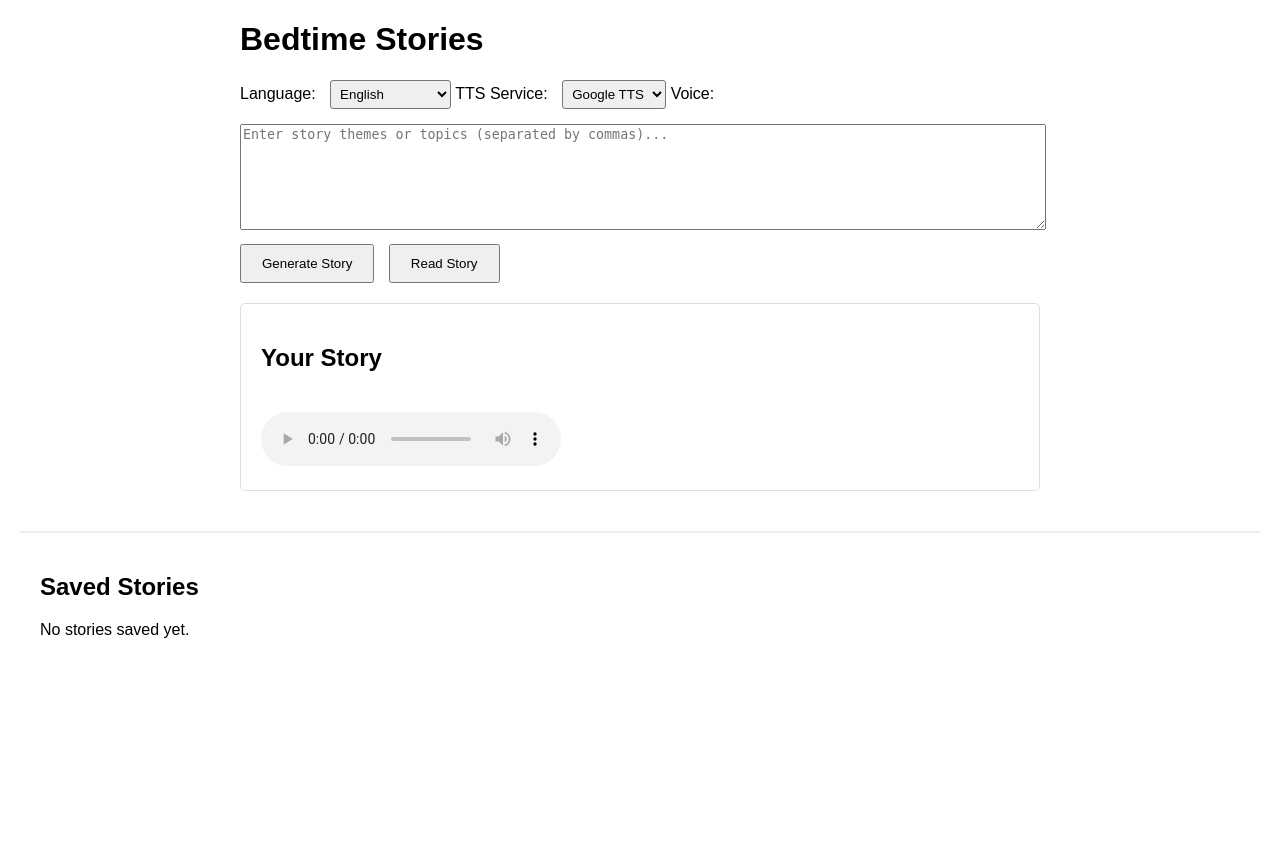
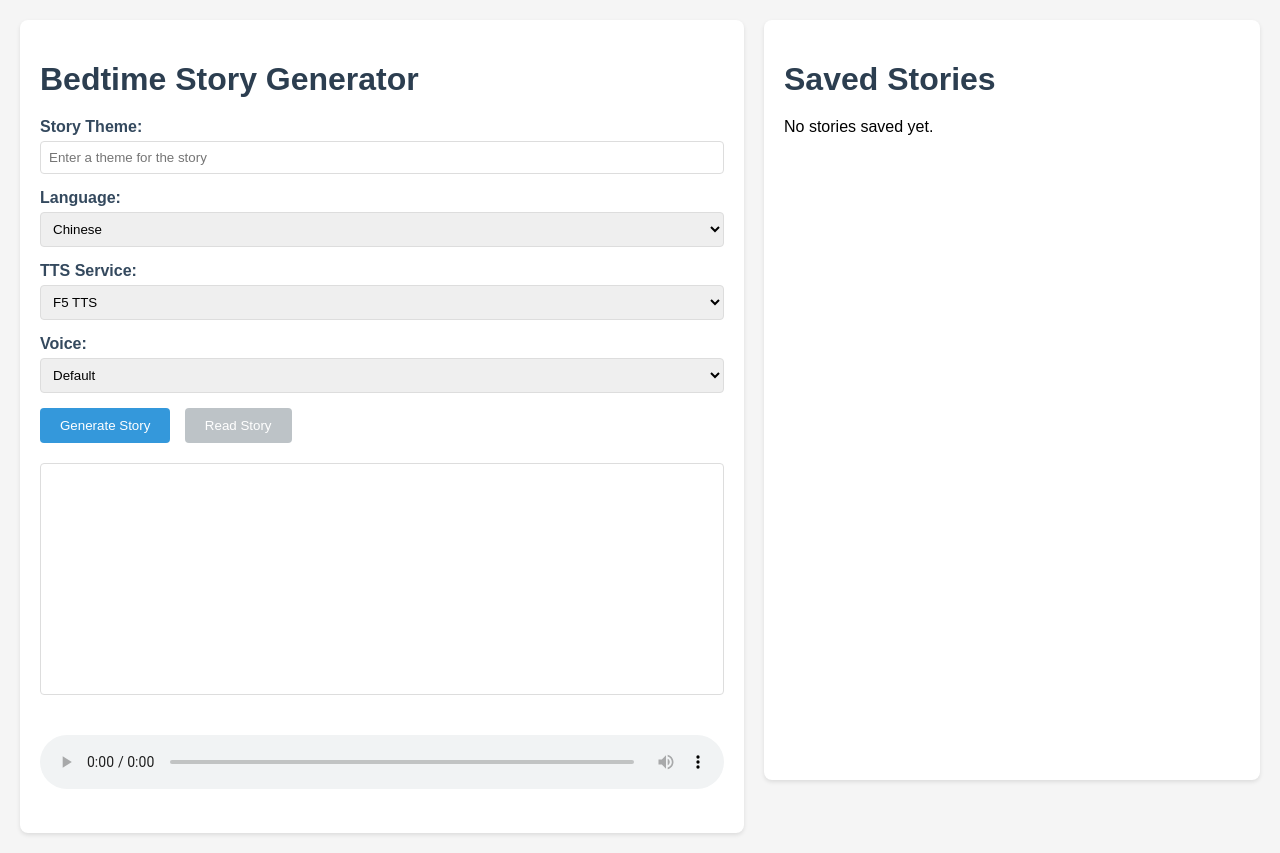
Before and after one commit to ldy5413/bedtime-story, a Flask app: page / in a window 1280 px wide. Before the commit the page ends 638 px from the top, so only its background shows below. Run offline with Flask 3, Linux system fonts and the light colour scheme; data that the repository does not hold is empty.

Commit message:
Refactor index.html layout and styles for Bedtime Story Generator; enhance user interface with left and right panels for story generation and saved stories. Update input fields, buttons, and story display elements for improved usability and aesthetics. Implement responsive design adjustments and add hover effects for story cards.

```diff
--- a/templates/index.html
+++ b/templates/index.html
@@ -1,127 +1,179 @@
 <!DOCTYPE html>
-<html lang="en">
+<html>
 <head>
-    <meta charset="UTF-8">
-    <meta name="viewport" content="width=device-width, initial-scale=1.0">
-    <title>Bedtime Stories</title>
+    <title>Bedtime Story Generator</title>
     <style>
         body {
             font-family: Arial, sans-serif;
-            margin: 20px;
+            margin: 0;
+            padding: 20px;
+            background-color: #f5f5f5;
         }
+
         .container {
-            max-width: 800px;
+            display: flex;
+            gap: 20px;
+            max-width: 1400px;
             margin: 0 auto;
         }
-        textarea {
-            width: 100%;
-            height: 100px;
-            margin-bottom: 10px;
-        }
-        button {
-            padding: 10px 20px;
-            margin-right: 10px;
-            cursor: pointer;
-        }
-        .story-container {
-            margin-top: 20px;
+
+        .left-panel, .right-panel {
+            background: white;
             padding: 20px;
-            border: 1px solid #ddd;
-            border-radius: 5px;
+            border-radius: 8px;
+            box-shadow: 0 2px 4px rgba(0,0,0,0.1);
         }
 
-        .story-list {
-            margin-top: 40px;
-            padding: 20px;
-            border-top: 2px solid #eee;
+        .left-panel {
+            flex: 3;
+            min-width: 600px;
         }
 
-        .story-item {
-            margin: 15px 0;
-            padding: 15px;
-            border: 1px solid #eee;
-            border-radius: 5px;
-            background-color: #f9f9f9;
+        .right-panel {
+            flex: 2;
+            min-width: 400px;
+            max-height: 90vh;
+            overflow-y: auto;
         }
 
-        .story-item h3 {
-            margin-top: 0;
-            color: #333;
+        h1 {
+            color: #2c3e50;
+            margin-bottom: 20px;
         }
 
-        .story-item p {
-            color: #666;
-            margin-bottom: 10px;
-        }
-
-        .read-story-btn {
-            padding: 5px 10px;
-            background-color: #4CAF50;
-            color: white;
-            border: none;
-            border-radius: 3px;
-            cursor: pointer;
-        }
-
-        .read-story-btn:hover {
-            background-color: #45a049;
-        }
-
-        .language-select {
+        .input-group {
             margin-bottom: 15px;
         }
 
-        .language-select label {
+        label {
+            display: block;
+            margin-bottom: 5px;
+            color: #34495e;
+            font-weight: bold;
+        }
+
+        input[type="text"], select {
+            width: 100%;
+            padding: 8px;
+            border: 1px solid #ddd;
+            border-radius: 4px;
+            box-sizing: border-box;
+        }
+
+        button {
+            background-color: #3498db;
+            color: white;
+            padding: 10px 20px;
+            border: none;
+            border-radius: 4px;
+            cursor: pointer;
+            transition: background-color 0.3s;
             margin-right: 10px;
         }
 
-        .language-select select {
-            padding: 5px;
-            border-radius: 3px;
+        button:hover {
+            background-color: #2980b9;
         }
 
-        .disabled {
-            opacity: 0.6;
+        button:disabled {
+            background-color: #bdc3c7;
             cursor: not-allowed;
+        }
+
+        #storyOutput {
+            margin: 20px 0;
+            padding: 15px;
+            border: 1px solid #ddd;
+            border-radius: 4px;
+            min-height: 200px;
+            background-color: #fff;
+            white-space: pre-wrap;
+        }
+
+        #audioPlayer {
+            width: 100%;
+            margin: 20px 0;
+        }
+
+        .story-card {
+            padding: 15px;
+            border: 1px solid #ddd;
+            border-radius: 4px;
+            margin-bottom: 15px;
+            background-color: white;
+            transition: transform 0.2s;
+        }
+
+        .story-card:hover {
+            transform: translateY(-2px);
+            box-shadow: 0 4px 8px rgba(0,0,0,0.1);
+        }
+
+        .story-card h3 {
+            margin: 0 0 10px 0;
+            color: #2c3e50;
+        }
+
+        .story-preview {
+            color: #666;
+            margin-bottom: 10px;
+            line-height: 1.5;
+        }
+
+        .story-actions {
+            display: flex;
+            gap: 10px;
+        }
+
+        .story-actions button {
+            padding: 5px 15px;
+            font-size: 0.9em;
         }
     </style>
 </head>
 <body>
     <div class="container">
-        <h1>Bedtime Stories</h1>
-        <div class="controls">
-            <div class="language-select">
+        <!-- Left Panel - Story Generation -->
+        <div class="left-panel">
+            <h1>Bedtime Story Generator</h1>
+            <div class="input-group">
+                <label for="theme">Story Theme:</label>
+                <input type="text" id="theme" placeholder="Enter a theme for the story">
+            </div>
+
+            <div class="input-group">
                 <label for="language">Language:</label>
-                <select id="language" onchange="updateVoiceOptions()">
+                <select id="language">
+                    <option value="zh" selected>Chinese</option>
                     <option value="en">English</option>
-                    <option value="zh">中文 (Chinese)</option>
-                </select>
-
-                <label for="tts-service">TTS Service:</label>
-                <select id="tts-service" onchange="updateVoiceOptions()">
-                    <option value="gtts">Google TTS</option>
-                    <option value="f5tts">F5 TTS</option>
-                </select>
-
-                <label for="voice-profile">Voice:</label>
-                <select id="voice-profile">
-                    <option value="">Default</option>
                 </select>
             </div>
-            <textarea id="theme" placeholder="Enter story themes or topics (separated by commas)..." required></textarea>
-            <button id="generateBtn">Generate Story</button>
-            <button id="readBtn">Read Story</button>
-        </div>
-        <div class="story-container">
-            <h2>Your Story</h2>
-            <div id="storyOutput"></div>
-            <audio id="audioPlayer" controls style="margin-top: 20px;"></audio>
-        </div>
+
+            <div class="input-group">
+                <label for="tts-service">TTS Service:</label>
+                <select id="tts-service">
+                    <option value="f5tts" selected>F5 TTS</option>
+                    <option value="gtts">Google TTS</option>
+                </select>
             </div>
 
-    <div class="story-list">
-        <h2>Saved Stories</h2>
-        <div id="storiesContainer"></div>
+            <div class="input-group">
+                <label for="voice-profile">Voice:</label>
+                <select id="voice-profile"></select>
+            </div>
+
+            <button id="generateBtn">Generate Story</button>
+            <button id="readBtn" disabled>Read Story</button>
+
+            <div id="storyOutput"></div>
+            <audio id="audioPlayer" controls></audio>
+        </div>
+
+        <!-- Right Panel - Saved Stories -->
+        <div class="right-panel">
+            <h1>Saved Stories</h1>
+            <div id="savedStories"></div>
+        </div>
     </div>
 
     <script>
@@ -171,20 +223,35 @@
             try {
                 const response = await fetch('/stories');
                 const data = await response.json();
-                const container = document.getElementById('storiesContainer');
+                const container = document.getElementById('savedStories');
 
                 if (data.stories && data.stories.length > 0) {
                     container.innerHTML = data.stories.map(story => `
-                        <div class="story-item">
+                        <div class="story-card">
                             <h3>${story.theme}</h3>
-                            <p>${story.preview}...</p>
+                            <p class="story-preview">${story.preview}...</p>
+                            <div class="story-actions">
                                 <button class="read-story-btn" data-id="${story.id}">Read</button>
                                 <button class="delete-story-btn" data-id="${story.id}">Delete</button>
                             </div>
+                        </div>
                     `).join('');
-                } else {
-                    container.innerHTML = '<p>No stories saved yet.</p>';
+
+                    // Add event listeners for read buttons
+                    document.querySelectorAll('.read-story-btn').forEach(btn => {
+                        btn.addEventListener('click', async () => {
+                            const storyId = btn.dataset.id;
+                            try {
+                                const response = await fetch(`/stories/${storyId}`);
+                                const data = await response.json();
+                                document.getElementById('storyOutput').textContent = data.story;
+                                document.getElementById('language').value = data.language;
+                                document.getElementById('readBtn').disabled = false;  // Enable read button
+                            } catch (error) {
+                                console.error('Error loading story:', error);
                             }
+                        });
+                    });
 
                     // Add event listeners for delete buttons
                     document.querySelectorAll('.delete-story-btn').forEach(btn => {
@@ -203,6 +270,9 @@
                             }
                         });
                     });
+                } else {
+                    container.innerHTML = '<p>No stories saved yet.</p>';
+                }
             } catch (error) {
                 console.error('Error loading stories:', error);
             }
@@ -281,83 +351,45 @@
         `;
         document.body.insertAdjacentHTML('beforeend', modalHTML);
 
-        async function generateStory(event) {
-            if (event) event.preventDefault();
-
-            const generateBtn = document.getElementById('generateBtn');
-            const storyOutput = document.getElementById('storyOutput');
+        async function generateStory() {
             const theme = document.getElementById('theme').value;
             const language = document.getElementById('language').value;
+            const generateBtn = document.getElementById('generateBtn');
+            const readBtn = document.getElementById('readBtn');
+            const storyOutput = document.getElementById('storyOutput');
 
-            if (!theme.trim()) {
+            if (!theme) {
                 alert('Please enter a theme');
                 return;
             }
 
-            // Disable the generate button
             generateBtn.disabled = true;
-            generateBtn.classList.add('disabled');
-
-            // Clear previous story
-            storyOutput.textContent = '';
+            generateBtn.textContent = 'Generating...';
+            storyOutput.textContent = 'Generating story...';
 
             try {
-                const response = await fetch('/generate', {
+                const response = await fetch('/read', {
                     method: 'POST',
-                    headers: {
-                        'Content-Type': 'application/json',
-                    },
-                    body: JSON.stringify({ theme, language })
+                    headers: { 'Content-Type': 'application/json' },
+                    body: JSON.stringify({
+                        story: theme,
+                        language: language
+                    })
                 });
 
-                if (response.status === 400) {
                 const data = await response.json();
-                    if (data.warning) {
-                        document.getElementById('warningMessage').textContent = data.warning;
-                        document.getElementById('warningModal').style.display = 'block';
-                        return;
-                    }
+                if (data.error) {
+                    throw new Error(data.error);
                 }
 
-                const reader = response.body.getReader();
-                const decoder = new TextDecoder();
-
-                while (true) {
-                    const { value, done } = await reader.read();
-                    if (done) break;
-
-                    const chunk = decoder.decode(value);
-                    const lines = chunk.split('\n');
-
-                    for (const line of lines) {
-                        if (line.startsWith('data: ')) {
-                            try {
-                                const data = JSON.parse(line.slice(6));
-
-                                if (data.chunk) {
-                                    storyOutput.textContent += data.chunk;
-                                }
-
-                                if (data.done) {
-                                    // Story generation is complete
-                                    generateBtn.disabled = false;
-                                    generateBtn.classList.remove('disabled');
-
-                                    // Refresh the stories list
-                                    loadStories();
-                                }
-                            } catch (e) {
-                                console.error('Error parsing JSON:', e);
-                            }
-                        }
-                    }
-                }
+                storyOutput.textContent = data.story;
+                readBtn.disabled = false;  // Enable read button
             } catch (error) {
                 console.error('Error:', error);
                 storyOutput.textContent = 'Error generating story. Please try again.';
             } finally {
                 generateBtn.disabled = false;
-                generateBtn.classList.remove('disabled');
+                generateBtn.textContent = 'Generate Story';
             }
         }
 
```
Lines whose indentation alone changed are shown as unchanged.
